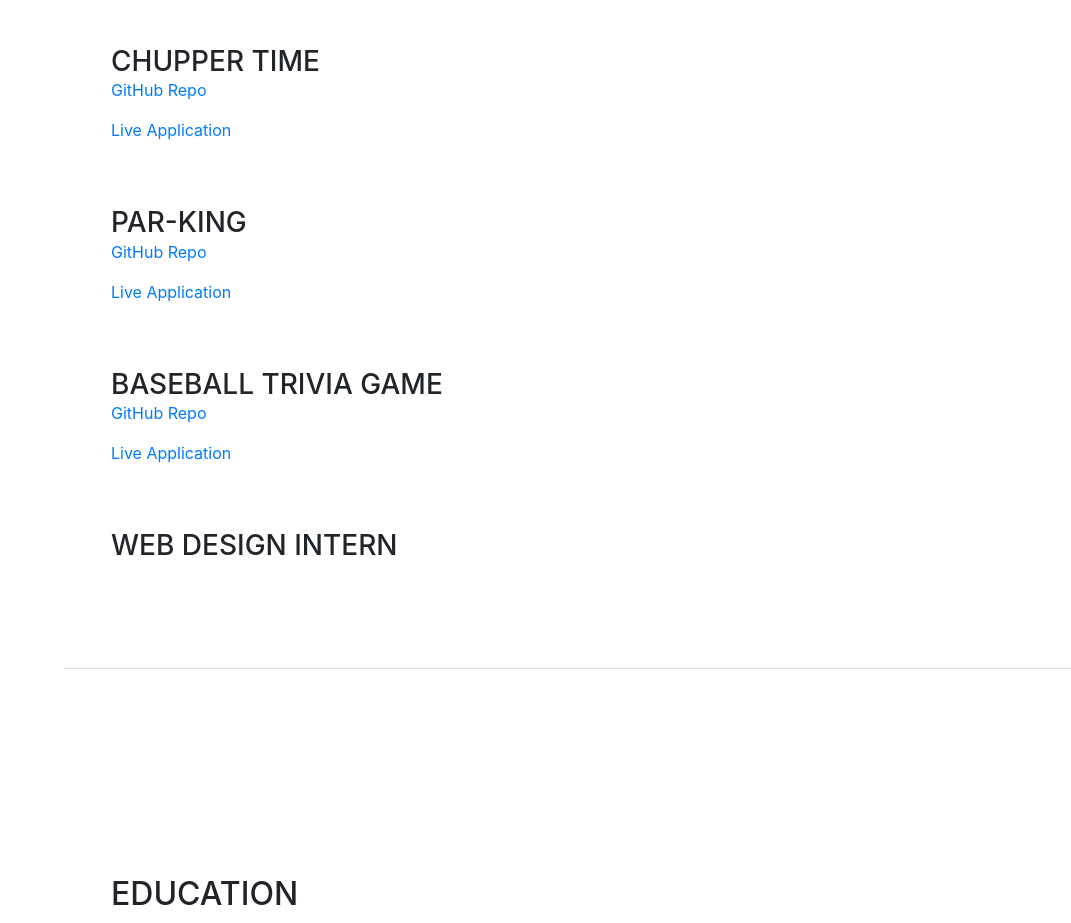
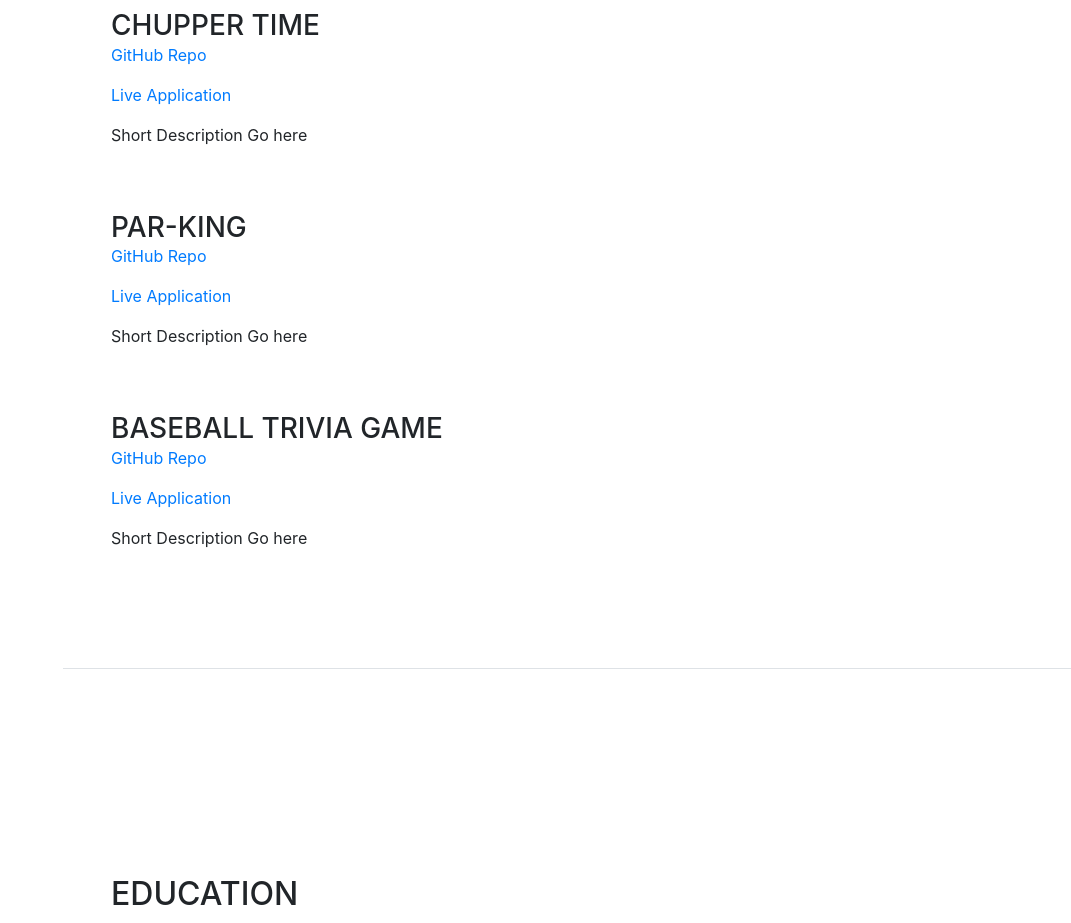
Before and after one commit to MattSkrajner/Bootstrap-Portfolio, a website with bundled scripts: page index.html in a window 1280 px wide. Shown: the part 1731-2654 px from the top of the page, without its empty margins (209-1280 px from the left). Built offline with nearby package versions, Linux system fonts and the light colour scheme; a web font is replaced by a local one.

Commit message:
typo edits

```diff
--- a/index.html
+++ b/index.html
@@ -141,6 +141,7 @@
               <h3 class="mb-0">Chupper Time</h3>
               <p><a href="https://github.com/deltaforcetuesday/recipes">GitHub Repo</a></p>
               <p><a href="https://frozen-retreat-33043.herokuapp.com/">Live Application</a></p>
+              <p> Short Description Go here</p>
             </div>
           </div>
 
@@ -149,6 +150,7 @@
               <h3 class="mb-0">Par-King</h3>
               <p><a href="https://github.com/bootcamp-project-cwru/parking-project">GitHub Repo</a></p>
               <p><a href="https://bootcamp-project-cwru.github.io/parking-project/">Live Application</a></p>
+              <p> Short Description Go here</p>
             </div>
           </div>
 
@@ -157,14 +159,7 @@
               <h3 class="mb-0">Baseball Trivia Game</h3>
               <p><a href="https://github.com/MattSkrajner/Baseball-Trivia">GitHub Repo</a></p>
               <p><a href="https://mattskrajner.github.io/Baseball-Trivia/">Live Application</a></p>
-
-            </div>
-          </div>
-
-          <div class="resume-item d-flex flex-column flex-md-row">
-            <div class="resume-content mr-auto">
-              <h3 class="mb-0">Web Design Intern</h3>
-              <p></p>
+              <p> Short Description Go here</p>
             </div>
           </div>
 
```
